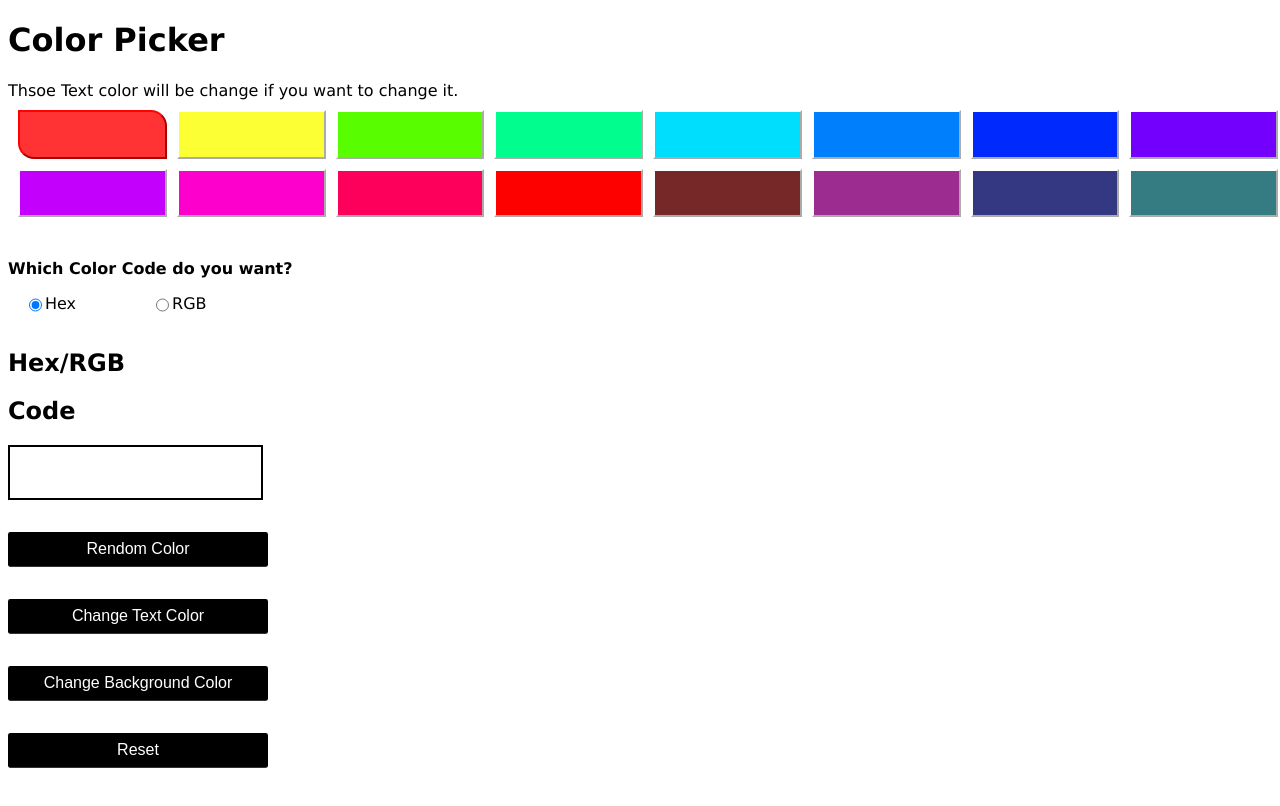
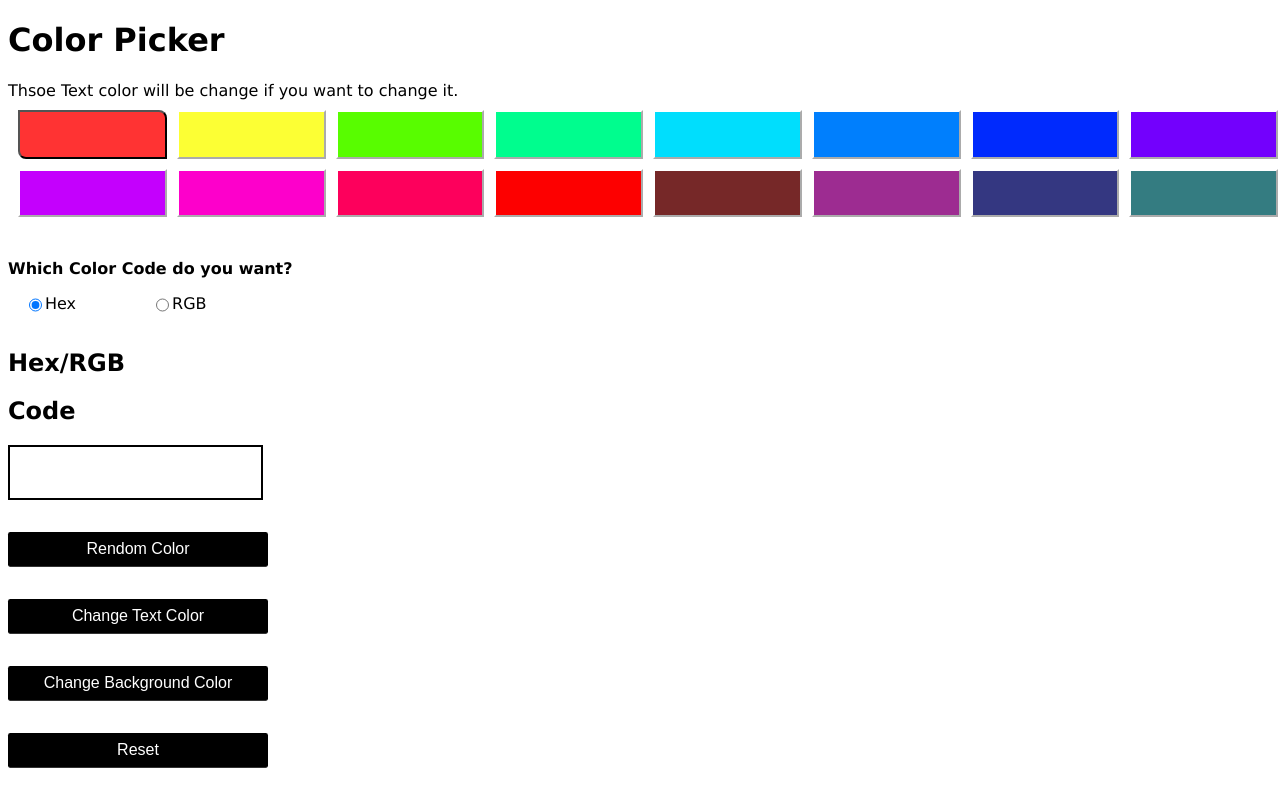
Before and after one commit to Shayaike/BasicColorPicker, a plain HTML site: page index.html in a window 1280 px wide. In both pictures the pointer is over the button 92 px from the left and 134 px from the top of the page. Drawn offline with Linux system fonts and the light colour scheme.

Commit message:
2nd commit

```diff
--- a/style.css
+++ b/style.css
@@ -21,17 +21,10 @@ body {
     border-color: white;
 }
 
-.active,
 .grid-container>button:hover {
-    border-color: rgb(255, 1, 1);
-    border-bottom-left-radius: 1rem;
-    border-top-right-radius: 1rem;
-}
-
-.active {
-    border-color: rgb(255, 1, 1);
-    border-bottom-right-radius: 1rem;
-    border-top-left-radius: 1rem;
+    border-color: rgb(0, 0, 0);
+    border-bottom-left-radius: .5rem;
+    border-top-right-radius: .5rem;
 }
 
 input {
```
